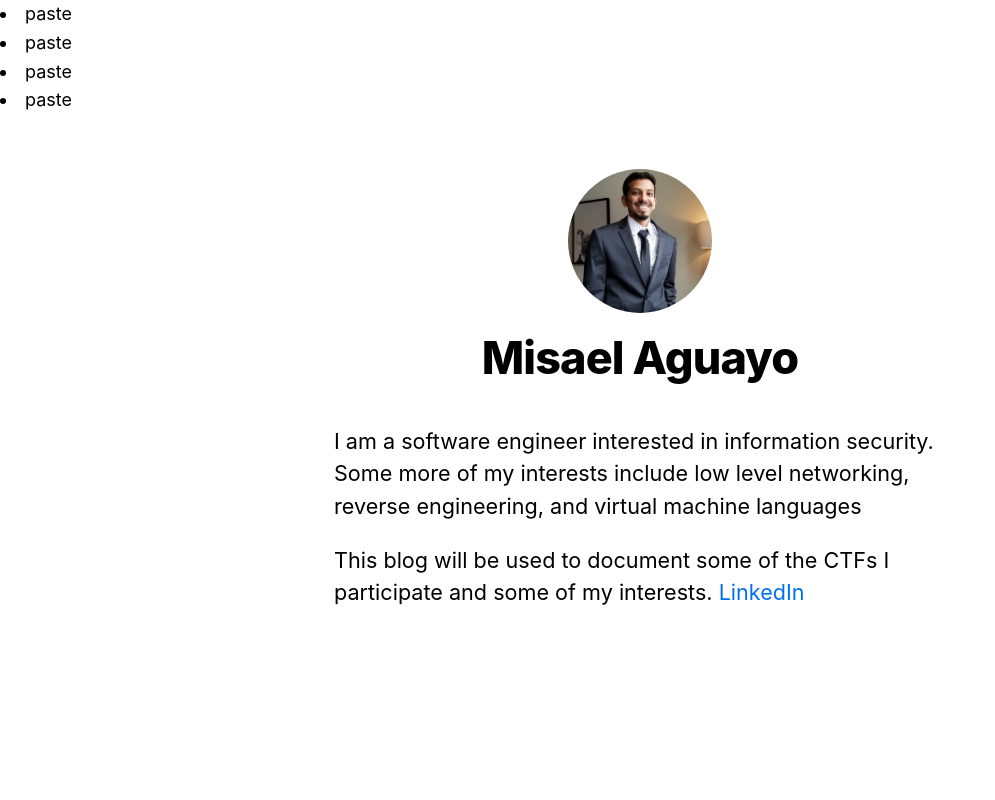
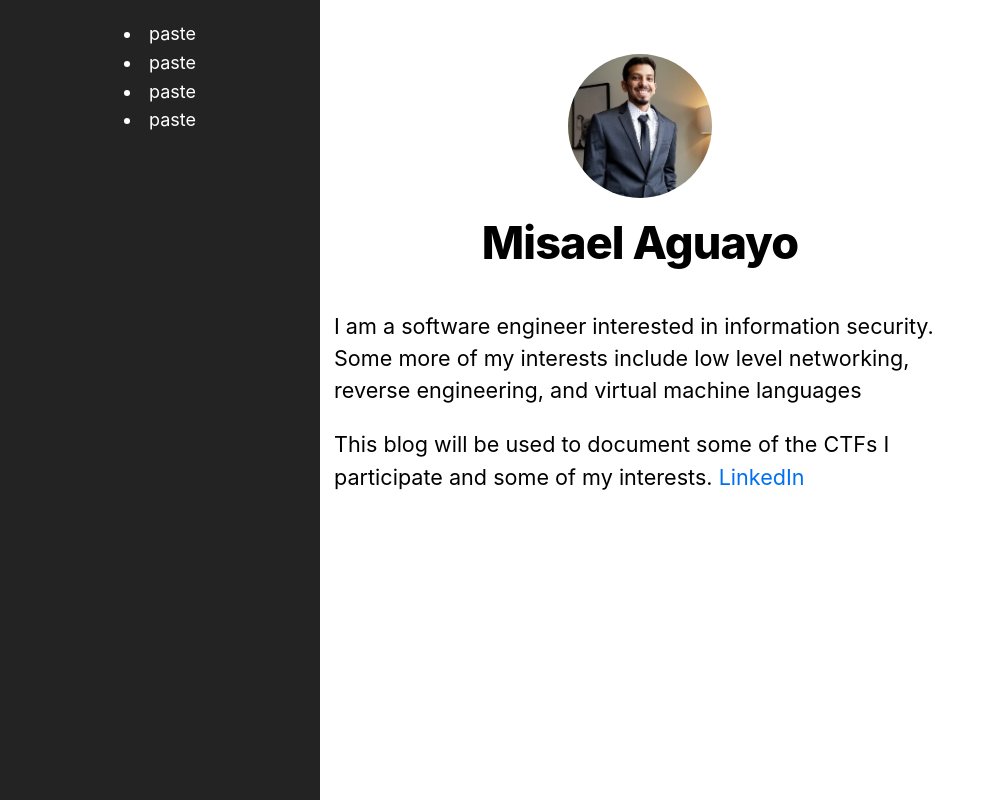
Before and after one commit to misaelaguayo/NextJSBlog, a Next.js app: page / in a window 1280 px wide. Shown: the whole page, without its empty margins (0-995 px from the left). Built offline with nearby package versions, Linux system fonts and the light colour scheme.

Commit message:
adding simple css styling on left navbar

```diff
--- /dev/null
+++ b/components/navbar.module.css
@@ -0,0 +1,15 @@
+.nav {
+  height: 100%;
+  width: 25%;
+  position: fixed;
+  z-index: 1;
+  top: 0;
+  background-color: #232323;
+  transition: 0.5s ease;
+  overflow-x: hidden;
+  padding-top: 20px;
+  display: flex;
+  flex-direction: column;
+  align-items: center;
+  color: white;
+}
--- a/components/navbar.tsx
+++ b/components/navbar.tsx
@@ -1,6 +1,8 @@
+import styles from "./navbar.module.css";
+
 const Navbar = () => {
   return (
-    <div>
+    <div className={styles.nav}>
       <li>paste</li>
       <li>paste</li>
       <li>paste</li>
```
